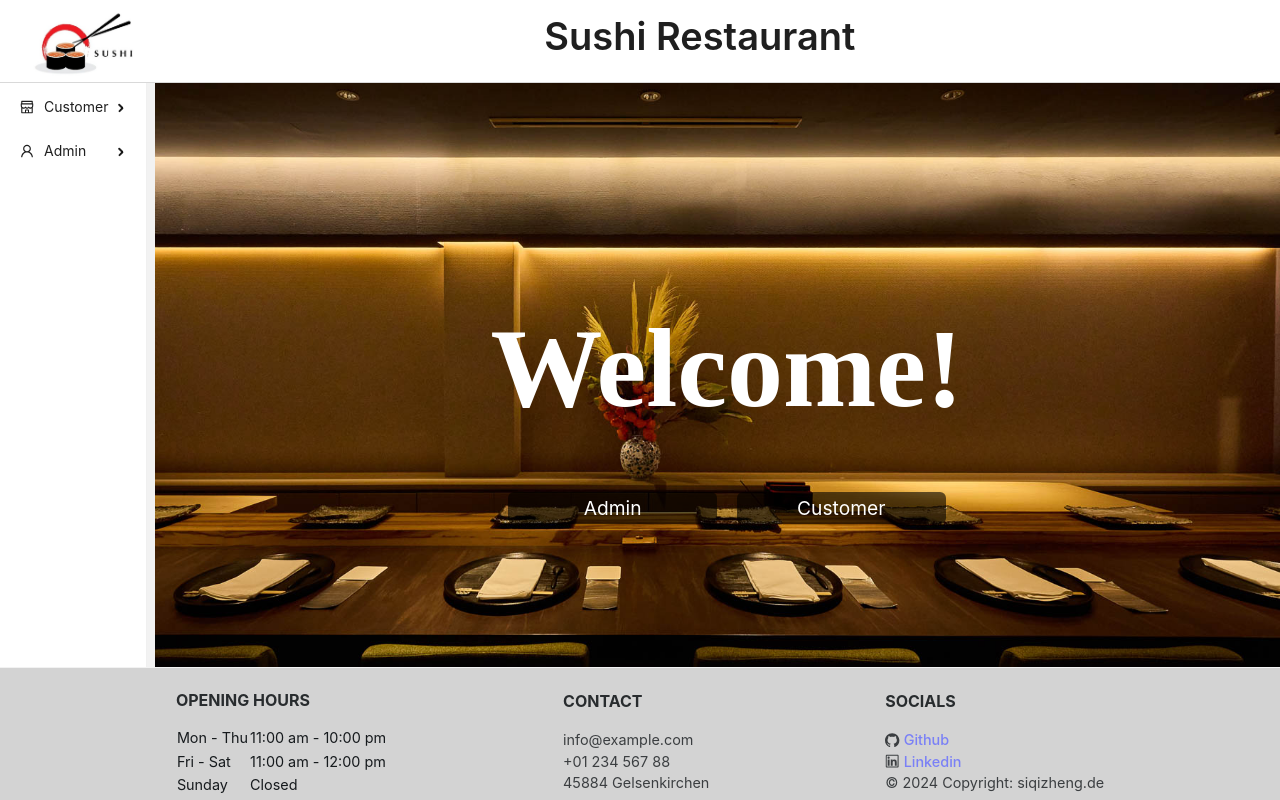
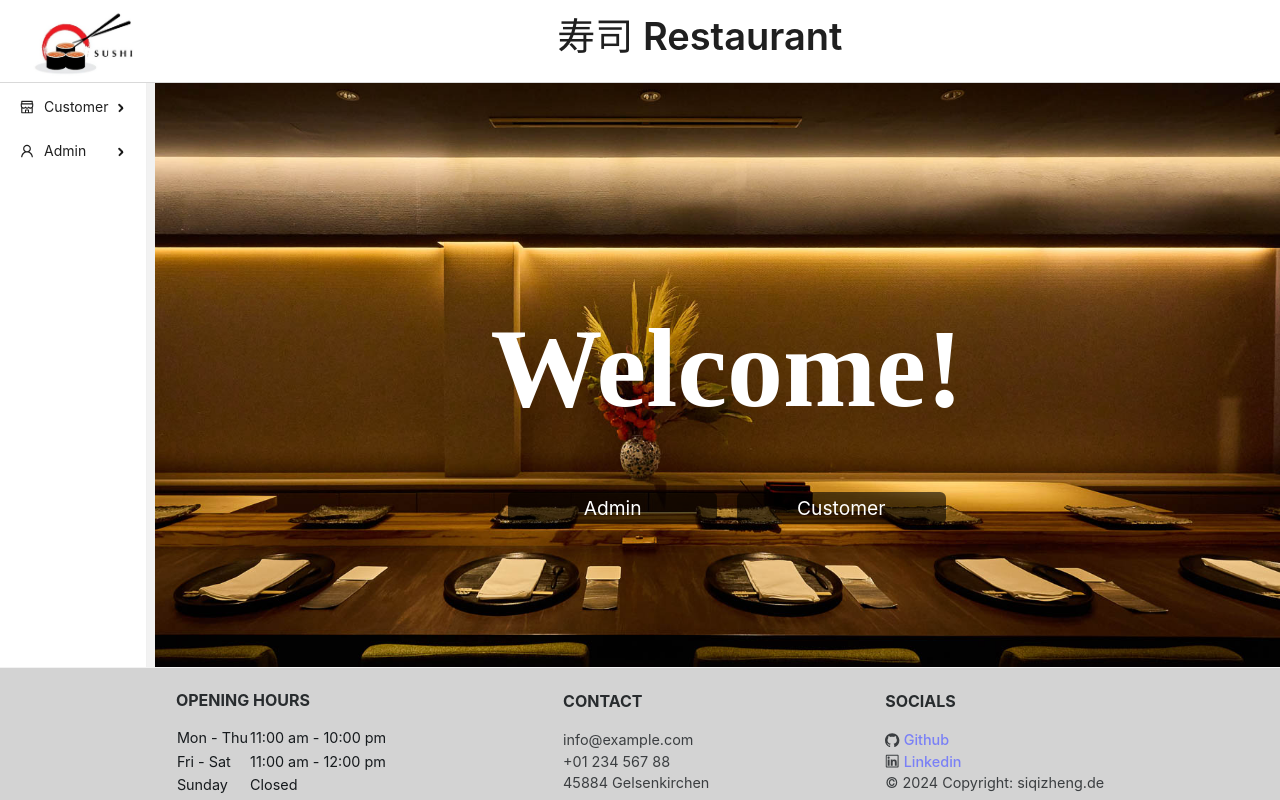
Before and after one commit to SiqiZheng94/Project-RestaurantManagementSystem, a React (Vite) app in the folder frontend/: page / in a window 1280 px wide. Built offline with nearby package versions, Linux system fonts and the light colour scheme; no server answers; the HTML template or start-up script is replaced by a standard one.

Commit message:
add 10 minutes request

```diff
--- a/frontend/index.html
+++ b/frontend/index.html
@@ -2,7 +2,7 @@
 <html lang="en">
   <head>
     <meta charset="UTF-8" />
-    <link rel="icon" type="image/png" href="/favicon.png" />
+    <link rel="icon" type="image/jpg" href="/favicon1.jpg" />
     <meta name="viewport" content="width=device-width, initial-scale=1.0" />
     <title>Restaurant Management System</title>
   </head>
--- a/frontend/src/components/AppHeader.tsx
+++ b/frontend/src/components/AppHeader.tsx
@@ -23,7 +23,7 @@ function AppHeader() {
                 />
             </div>
 
-            <Typography.Title className="centeredTitle">Sushi Restaurant</Typography.Title>
+            <Typography.Title className="centeredTitle">寿司 Restaurant</Typography.Title>
 
         </div>
     );
```
Also changed, not shown: frontend/public/favicon.png (deleted), frontend/public/favicon1.jpg (added).
